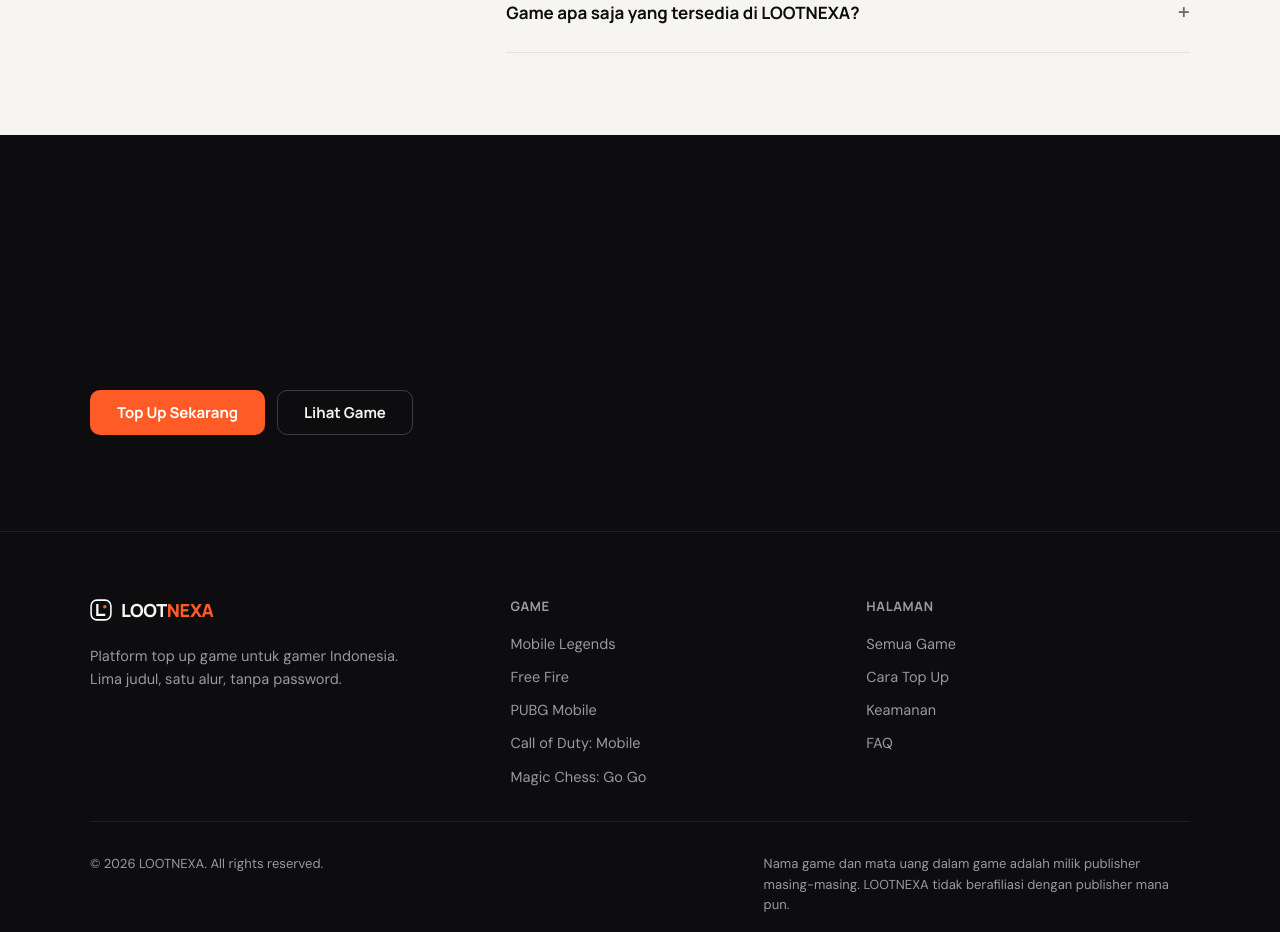
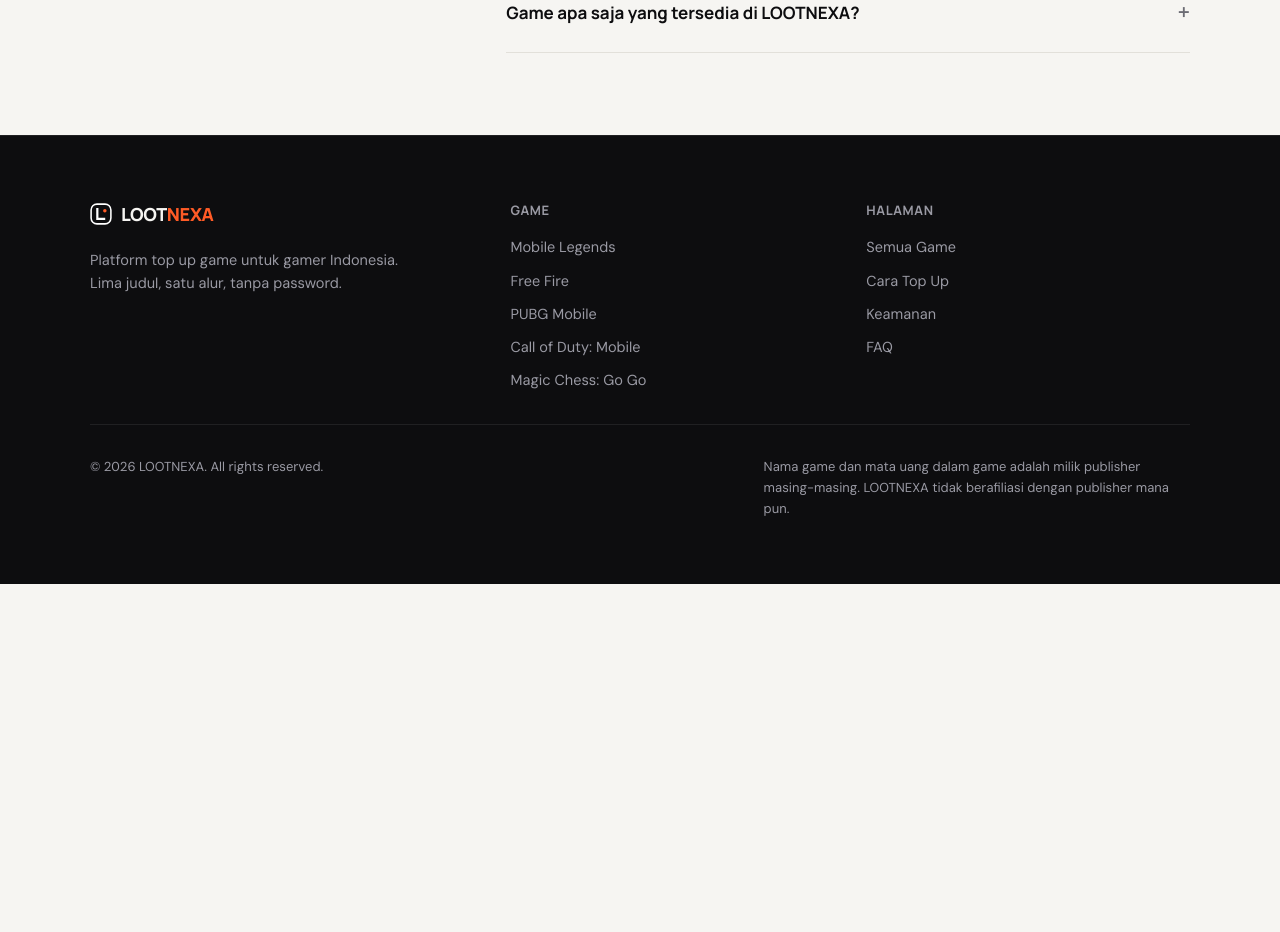
Before and after one commit to ersetdigital-sudo/-lootnexa, a Next.js app: page / in a window 1280 px wide. Shown: the part 4080-5012 px from the top of the page. After the commit the page ends 4664 px from the top, so only its background shows below. Built offline with nearby package versions, Linux system fonts and the light colour scheme.

Commit message:
fix: remove CTA section with buttons before footer

```diff
--- a/app/page.tsx
+++ b/app/page.tsx
@@ -238,16 +238,6 @@
           </div>
         </section>
 
-        {/* CTA */}
-        <section className="bg-ink">
-          <div className="wrap py-16 md:py-24">
-            <h2 className="d2 max-w-[14ch]">Siap Top Up Sekarang?</h2>
-            <div className="mt-8 flex flex-wrap gap-3">
-              <Link href="/game" className="btn btn-primary">Top Up Sekarang</Link>
-              <Link href="/game" className="btn border border-white/20 text-paper bg-transparent hover:border-white/40 hover:text-white transition">Lihat Game</Link>
-            </div>
-          </div>
-        </section>
       </main>
 
       {/* FOOTER */}
```
